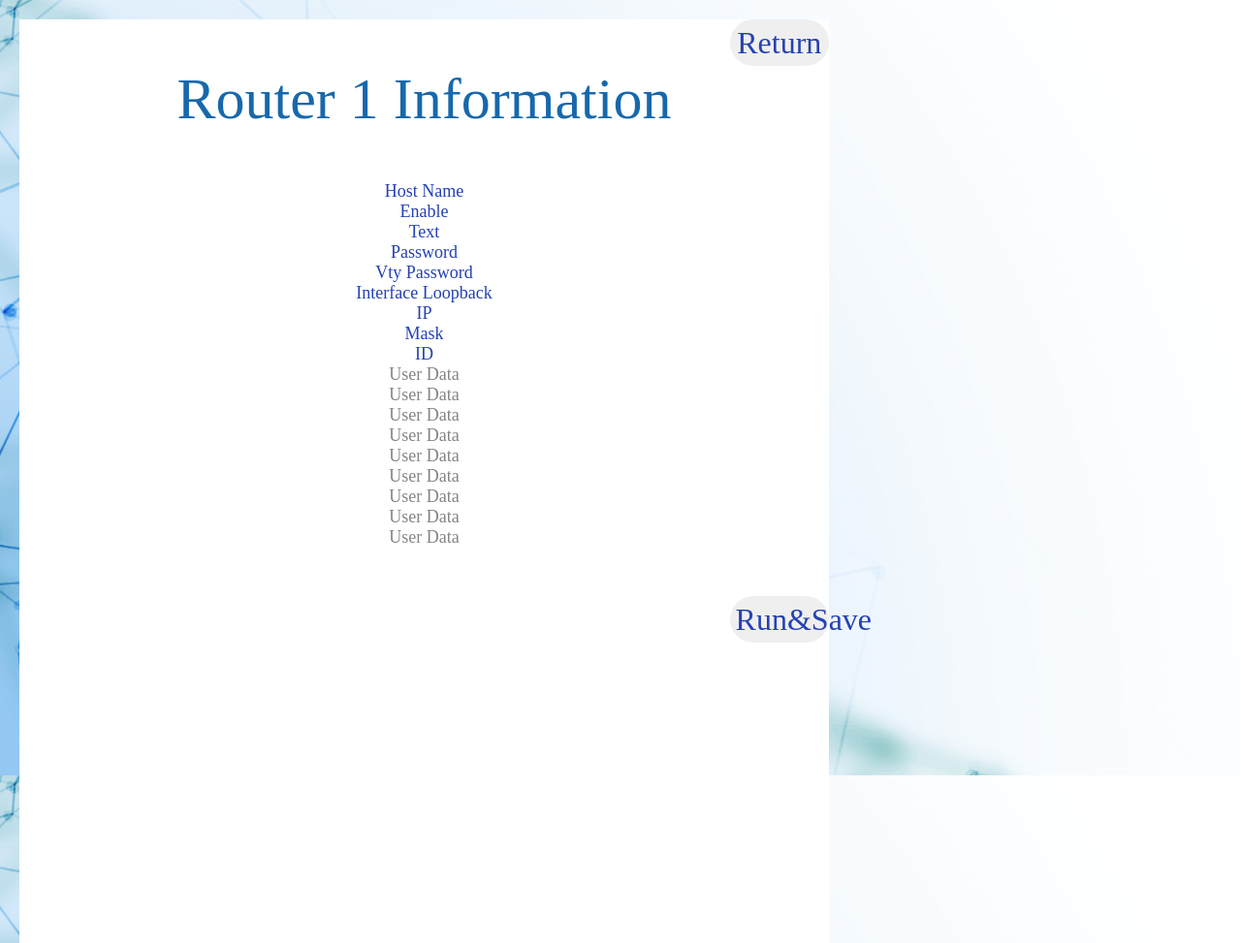
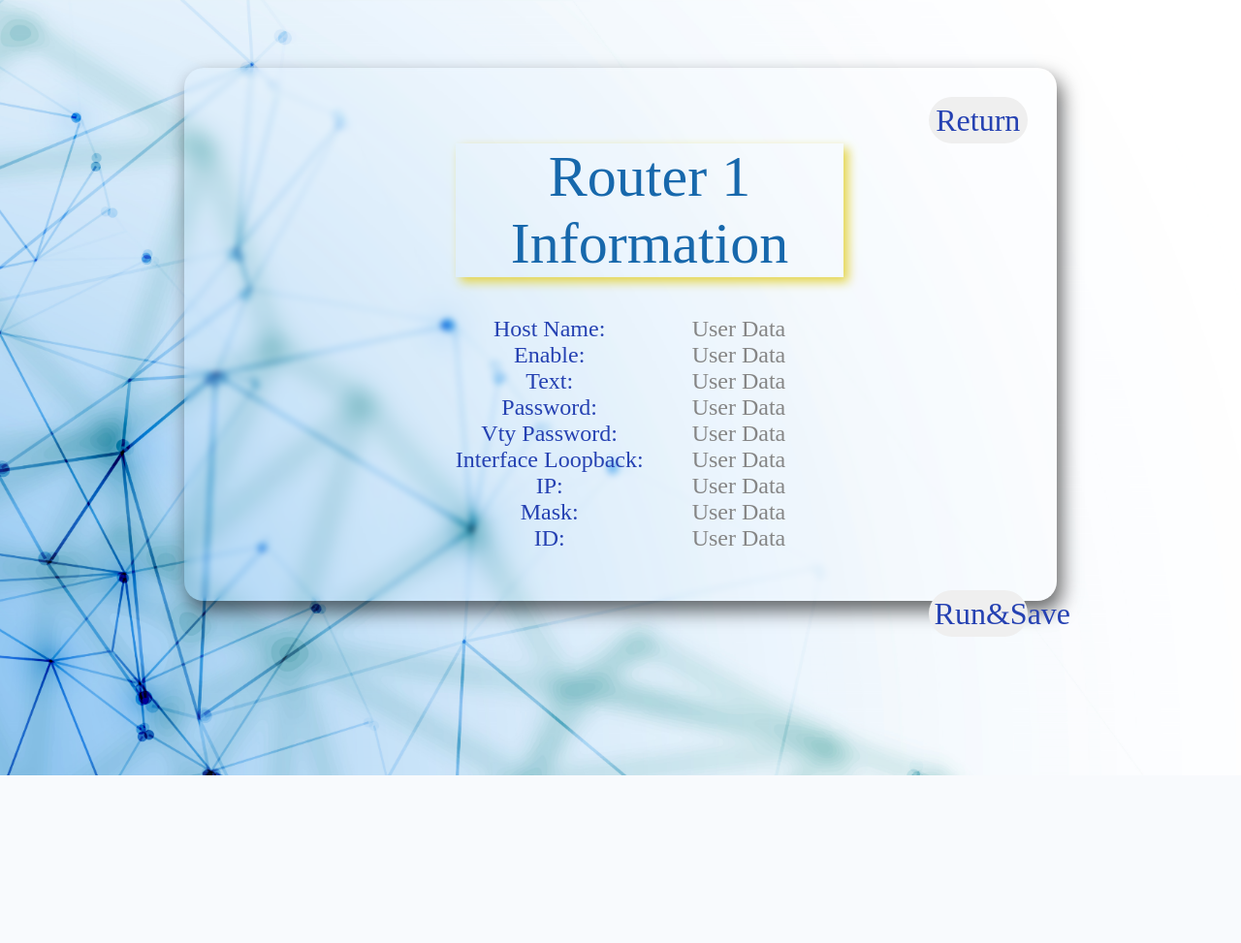
Before and after one commit to Nouran-Ebrahim/Graduation_Project, a PHP site: page /pages/router1_info.html in a window 1280 px wide. Shown: the whole page at 97% size. After the commit the page ends 800 px from the top, so only its background shows below. Run offline with PHP 8.4, Linux system fonts and the light colour scheme.

Commit message:
info router

```diff
--- a/css/style.css
+++ b/css/style.css
@@ -70,6 +70,7 @@ html{
 }
 body{
     background-image: url('../images/backgrauand.png');
+    background-position: center;
     background-size: cover;
     margin: 0px;
 }
@@ -412,11 +413,23 @@ input[name="log"]:hover{
     Start Router1 Page info
     **********************
  */
+ #infoPage{
+     display: flex;
+     align-items: center;
+    justify-content: center;
+    margin-top: 35px;
+    }
  .info{
-     width: 835px;
-     height: 953px;
-     background-color: #ffff;
-     margin: 20px;
+     width: 900px;
+     height: 550px;
+     background:radial-gradient(rgba(255,255,255,0.6));
+     border-radius: 20px;
+     backdrop-filter: blur(3px);
+     box-shadow: 5px 10px 20px rgba(0,0,0,0.6);
+    margin: inherit;
+    padding: 30px;
+
+
  }
  .return_button{
     width:8vw;
@@ -466,7 +479,11 @@ input[name="log"]:hover{
 .router_info{
     color: #1768AC;
     font-size: 60px;
+    width: 400px;
+    margin-left: 250px;
     text-align: center;
+    font-family: onyx;
+    box-shadow: 5px 5px 10px #e5d549;
 }
 .button_info{
     text-align: end;
@@ -474,16 +491,23 @@ input[name="log"]:hover{
 
 .information{
     color: #2541B2;
-    display: grid;
+    display:flex;
     font-size: large;
     text-align: center;
-    margin: 50px;
+    margin: 40px;
     justify-content: center;
     align-items: center;
     justify-items: center;
+    column-gap: 50px;
 }
 .data{
+    font-size: x-large;
+    font-style: onyx;
+}
+.data_value{
     color: #858585;
+    font-size: x-large;
+    font-style: onyx;
 }
 
  /*
--- a/pages/router1_info.html
+++ b/pages/router1_info.html
@@ -11,6 +11,7 @@
     <link rel='stylesheet' type='text/css' media='screen' href='../css/style.css'>
     <script src='../js/js.js'></script>
 </head>
+<body>
     <div id="infoPage">
         <div class="info">
             <div class="button_info">
@@ -20,29 +21,34 @@
                 Router 1 Information
             </div>
             <div class="information">
-            <div>Host Name</div>
-            <div>Enable</div>
-            <div>Text</div>
-            <div>Password</div>
-            <div>Vty Password</div>
-            <div>Interface Loopback</div>
-            <div>IP</div>
-            <div>Mask</div>
-            <div>ID</div>
-            <div id="hostname_data" class="data">User Data</div>
-            <div id="Enable_data" class="data">User Data</div>
-            <div id="text_data" class="data">User Data</div>
-            <div id="password_data" class="data">User Data</div>
-            <div id="vty_data" class="data">User Data</div>
-            <div id="interface_data" class="data">User Data</div>
-            <div id="ip_data" class="data">User Data</div>
-            <div id="mask_data" class="data">User Data</div>
-            <div id="id_data" class="data">User Data</div>
+                <div class="data">
+                <div>Host Name:</div>
+                <div>Enable:</div>
+                <div>Text:</div>
+                <div>Password:</div>
+                <div>Vty Password:</div>
+                <div>Interface Loopback:</div>
+                <div>IP:</div>
+                <div>Mask:</div>
+                <div>ID:</div>
             </div>
-
+            <div class="data_value">
+                <div id="hostname_data">User Data</div>
+                <div id="Enable_data">User Data</div>
+                <div id="text_data">User Data</div>
+                <div id="password_data">User Data</div>
+                <div id="vty_data">User Data</div>
+                <div id="interface_data">User Data</div>
+                <div id="ip_data">User Data</div>
+                <div id="mask_data">User Data</div>
+                <div id="id_data">User Data</div>
+            </div>
+        </div>
             <div class="button_info">
                 <button class="run_button">Run&Save</button>
             </div>
         </div>
     </div>
+</body>
+
 </html>
```
Lines whose indentation alone changed are shown as unchanged.
